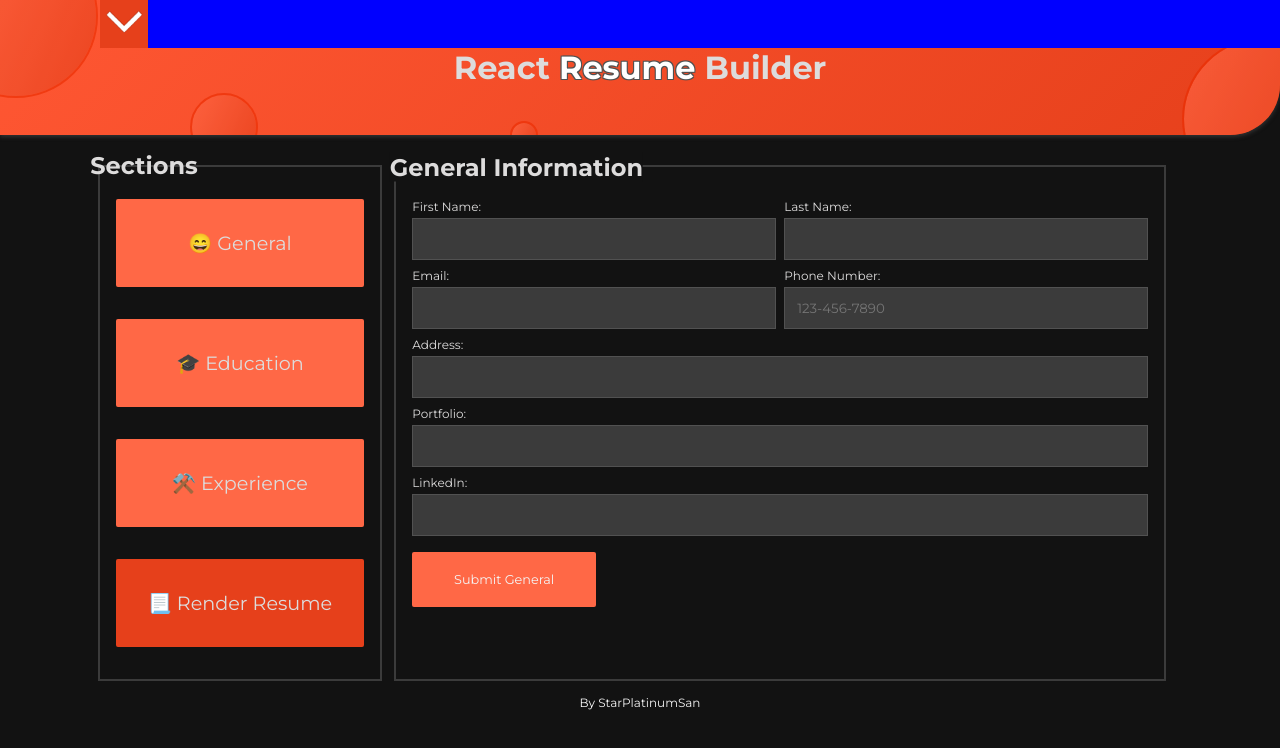
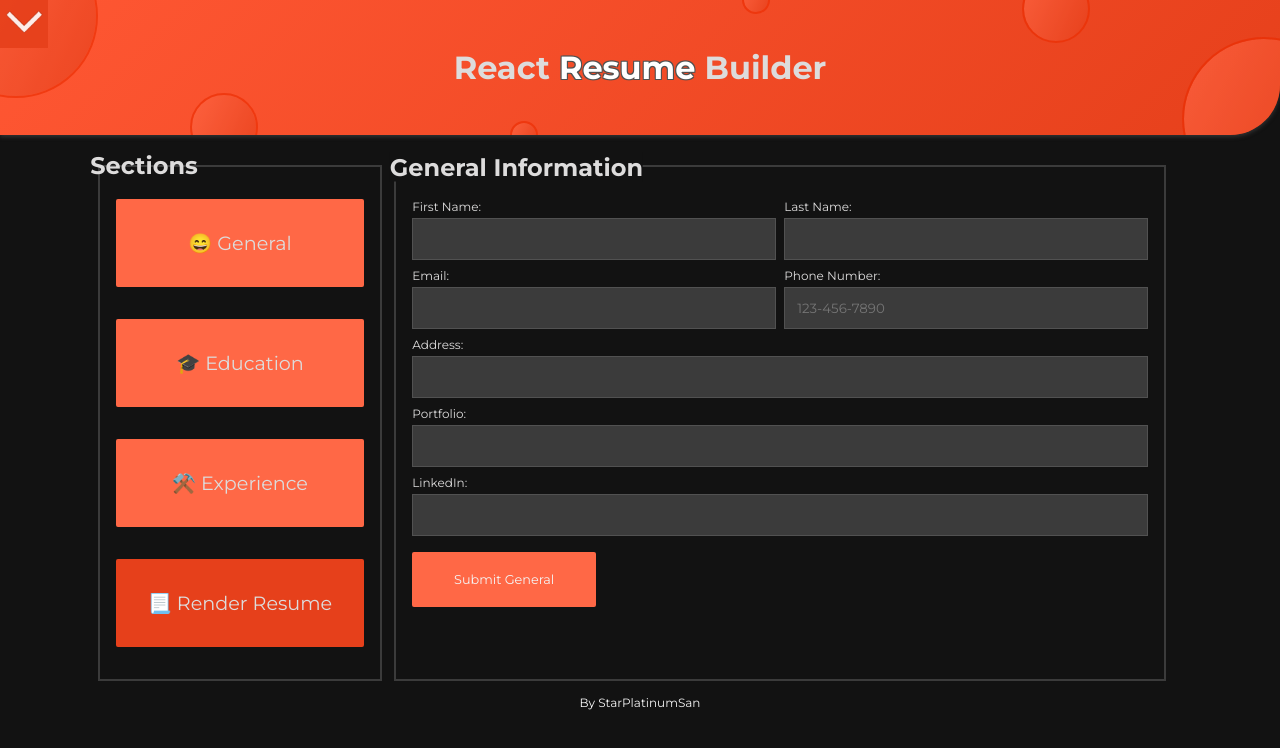
Before and after one commit to StarPlatinumSan/CV-Builder, a React (Vite) app in the folder cv-builder/: page / in a window 1280 px wide. Shown: the top 748 px of the page. Built offline with nearby package versions, Linux system fonts and the light colour scheme.

Commit message:
slidedown

```diff
--- a/cv-builder/src/components/App.jsx
+++ b/cv-builder/src/components/App.jsx
@@ -102,7 +102,7 @@ export default function App() {
 
   /* FUNCTION */
 
-  const handleChange = (e) => {
+  const handleChangeInputs = (e) => {
     const {name, value} = e.target;
     const section = e.target.closest('form').dataset.section;
 
@@ -196,37 +196,37 @@ export default function App() {
 
                   <div className="name field">
                     <label htmlFor="firstName">First Name:</label>
-                    <input type="text" id="firstName" name='firstName' className='inputText' value={generalData.firstName} onChange={handleChange} required />
+                    <input type="text" id="firstName" name='firstName' className='inputText' value={generalData.firstName} onChange={handleChangeInputs} required />
                   </div>
 
                   <div className="name field">
                     <label htmlFor="lastName">Last Name:</label>
-                    <input type="text" id="lastName" name='lastName' className='inputText' value={generalData.lastName} onChange={handleChange} required />
+                    <input type="text" id="lastName" name='lastName' className='inputText' value={generalData.lastName} onChange={handleChangeInputs} required />
                   </div>
 
                 </div>
                 <div className="contactField">
                   <div className="field contact">
                     <label htmlFor="email">Email:</label>
-                    <input type="text" id="email" name='email' className='inputText' value={generalData.email} onChange={handleChange} required />
+                    <input type="text" id="email" name='email' className='inputText' value={generalData.email} onChange={handleChangeInputs} required />
                   </div>
                   <div className="field contact">
                     <label htmlFor="phoneNumber">Phone Number:</label>
-                    <input type="text" id="phoneNumber" name="phoneNumber" className='inputText' value={generalData.phoneNumber} onChange={handleChange} placeholder="123-456-7890" required />
+                    <input type="text" id="phoneNumber" name="phoneNumber" className='inputText' value={generalData.phoneNumber} onChange={handleChangeInputs} placeholder="123-456-7890" required />
                   </div>
                 </div>
 
                 <div className="field">
                   <label htmlFor="address">Address:</label>
-                  <input type="text" id="address" name='address' className='inputText' value={generalData.address} onChange={handleChange} required />
+                  <input type="text" id="address" name='address' className='inputText' value={generalData.address} onChange={handleChangeInputs} required />
                 </div>
                 <div className="field">
                   <label htmlFor="portfolio">Portfolio:</label>
-                  <input type="text" id="portfolio" name='portfolio' className='inputText' value={generalData.portfolio} onChange={handleChange} />
+                  <input type="text" id="portfolio" name='portfolio' className='inputText' value={generalData.portfolio} onChange={handleChangeInputs} />
                 </div>
                 <div className="field">
                   <label htmlFor="linkedIn">LinkedIn:</label>
-                  <input type="text" id="linkedIn" name='linkedIn' className='inputText' value={generalData.linkedIn} onChange={handleChange} />
+                  <input type="text" id="linkedIn" name='linkedIn' className='inputText' value={generalData.linkedIn} onChange={handleChangeInputs} />
                 </div>
                 <button type='submit' className='submitBtn buttonApp'>Submit General</button>
               </form>
@@ -237,24 +237,24 @@ export default function App() {
               <form onSubmit={handleEducationSubmit} data-section="education">
                 <div className='field fieldEducation'>
                   <label htmlFor="school">School:</label>
-                  <input type="text" id="school" name='school' className='inputText' value={educationData.school} onChange={handleChange} />
+                  <input type="text" id="school" name='school' className='inputText' value={educationData.school} onChange={handleChangeInputs} />
                 </div>
                 <div className='field fieldEducation'>
                   <label htmlFor="fieldOfStudy">Field of Study:</label>
-                  <input type="text" id="fieldOfStudy" name='fieldOfStudy' className='inputText' value={educationData.fieldOfStudy} onChange={handleChange} />
+                  <input type="text" id="fieldOfStudy" name='fieldOfStudy' className='inputText' value={educationData.fieldOfStudy} onChange={handleChangeInputs} />
                 </div>
                 <div className='field fieldEducation'>
                   <label htmlFor="country">Country</label>
-                  <input type="text" id="country" name='country' className='inputText' value={educationData.country} onChange={handleChange} />
+                  <input type="text" id="country" name='country' className='inputText' value={educationData.country} onChange={handleChangeInputs} />
                 </div>
                 <div className="studyDate">
                   <div className='field fieldEducation'>
                     <label htmlFor="dateStartStudy">Date of study debut:</label>
-                    <input type="date" id="dateStartStudy" name='dateStartStudy' className='inputDate' value={educationData.dateStartStudy} onChange={handleChange} />
+                    <input type="date" id="dateStartStudy" name='dateStartStudy' className='inputDate' value={educationData.dateStartStudy} onChange={handleChangeInputs} />
                   </div>
                   <div className='field fieldEducation'>
                     <label htmlFor="dateStartStudy">Date of end (or expected):</label>
-                    <input type="date" id="dateStartStudy" name='dateStartStudy' className='inputDate' value={educationData.dateStartStudy} onChange={handleChange} />
+                    <input type="date" id="dateStartStudy" name='dateStartStudy' className='inputDate' value={educationData.dateStartStudy} onChange={handleChangeInputs} />
                   </div>
                 </div>
                 <div className='submitOrPrevious'>
@@ -269,21 +269,21 @@ export default function App() {
               <form onSubmit={handleExperienceSubmit} data-section="experience">
                 <div className="field fieldExperience">
                   <label htmlFor="companyName">Company Name:</label>
-                  <input type="text" id="companyName" name='companyName' className='inputText' value={experienceData.companyName} onChange={handleChange} />
+                  <input type="text" id="companyName" name='companyName' className='inputText' value={experienceData.companyName} onChange={handleChangeInputs} />
                 </div>
                 <div className='experienceDate'>
                   <div className="field fieldExperience">
                     <label htmlFor="dateFrom">Date From:</label>
-                    <input type="date" id="dateFrom" name='dateFrom' className='inputDate' value={experienceData.dateFrom} onChange={handleChange} />
+                    <input type="date" id="dateFrom" name='dateFrom' className='inputDate' value={experienceData.dateFrom} onChange={handleChangeInputs} />
                   </div>
                   <div className="field fieldExperience">
                     <label htmlFor="dateTo">Date To:</label>
-                    <input type="date" id="dateTo" name='dateTo' className='inputDate' value={experienceData.dateTo} onChange={handleChange} />
+                    <input type="date" id="dateTo" name='dateTo' className='inputDate' value={experienceData.dateTo} onChange={handleChangeInputs} />
                   </div>
                 </div>
                 <div className="field fieldExperience">
                   <label htmlFor="description">Description:</label>
-                  <textarea id="description" name='description' className='inputTextArea' value={experienceData.description} onChange={handleChange}></textarea>
+                  <textarea id="description" name='description' className='inputTextArea' value={experienceData.description} onChange={handleChangeInputs}></textarea>
                 </div>
                 <div className='submitOrPrevious'>
                   <button type='submit' className='submitBtn buttonApp submitGenerate'>Submit and generate resume</button>
--- a/cv-builder/src/styles/_app.scss
+++ b/cv-builder/src/styles/_app.scss
@@ -16,7 +16,7 @@ input {
     transition: transform 0.3s ease;
 
     &:focus {
-        transform: scale(1.02);
+        transform: scale(1.015);
         outline: 1px solid $cyanBlue;
     }
 
@@ -202,24 +202,32 @@ textarea {
     position: absolute;
     border: none;
     background-color: inherit;
-    transition: transform 0.1s ease;
     display: inline-block;
     left: 0;
-    top: 25%;
+    bottom: 0;
+    transform: translateY(100%);
     z-index: 50;
     background-color: $darkCoral;
-    transition: transform 0.3s ease;
+    transition: transform 0.2s ease;
 }
 
 .mobileMenu.rotated {
-    transform: rotate(180deg);
+    transform: translateY(100%) rotate(180deg);
 }
 
 .menuSlideDown {
-    position: absolute;
-    padding: 2rem;
-    width: 95vw;
-    background-color: blue;
-    top: -1rem;
-    z-index: 45;
+    position: fixed;
+    width: 100vw;
+    height: 80vh;
+    z-index: 100;
+    background-color: $darkCoral;
+    opacity: 0.9;
+    top: 0;
+    left: 0;
+    transform: translateY(-80vh);
+    transition: transform 1s ease;
 }
+
+.menuSlideDown.open {
+    transform: translateY(0vh);
+}
```
